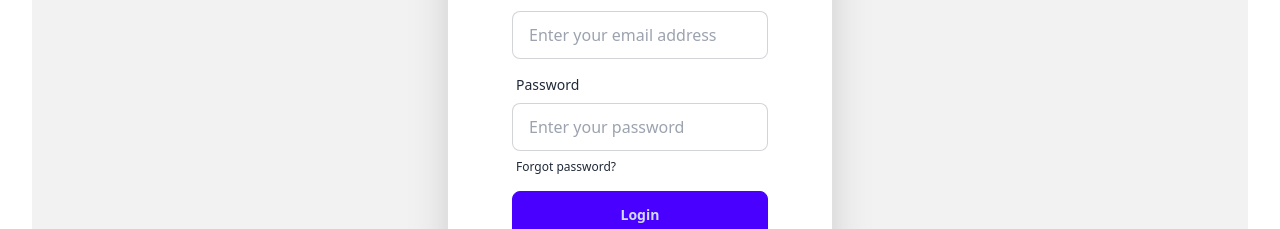
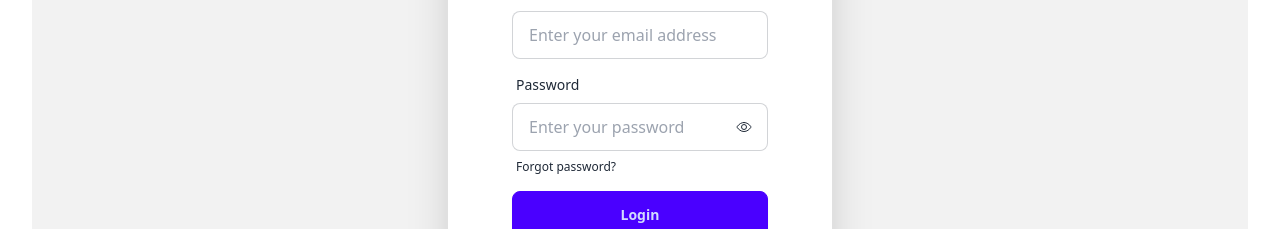
Before and after one commit to A1-mamun/Haven-Hideaway, a React (Vite) app: page /login in a window 1280 px wide. Shown: the part 261-490 px from the top of the page. Built offline with nearby package versions, Linux system fonts and the light colour scheme; no server answers.

Commit message:
Log in page error handle

```diff
--- a/src/Pages/Login/Login.jsx
+++ b/src/Pages/Login/Login.jsx
@@ -1,10 +1,14 @@
 import { Link } from "react-router-dom";
+import { IoEyeOffOutline, IoEyeOutline } from "react-icons/io5";
 import { FcGoogle } from "react-icons/fc";
 import { FaGithub } from "react-icons/fa";
-import { useContext } from "react";
+import { useContext, useState } from "react";
 import { AuthContext } from "../../Providers/AuthProviders";
 
 const Login = () => {
+  const [error, setError] = useState("");
+  const [succes, setSucces] = useState("");
+  const [showPassword, setShowPassword] = useState(false);
   const { signIn, signInGoogle, singInGithub } = useContext(AuthContext);
 
   const handleLogIn = (e) => {
@@ -14,10 +18,16 @@ const Login = () => {
     const email = form.get("email");
     const password = form.get("password");
     // console.log(email, password);
-
+    // reset eror
+    setError("");
+    setSucces("");
     signIn(email, password)
-      .then((result) => console.log(result.user))
-      .catch((error) => console.error(error));
+      .then((result) => setSucces("Loged in successfully"))
+      .catch((error) => {
+        const fullError = error.message;
+        const shortError = fullError.slice(22, fullError.length - 2);
+        setError(shortError);
+      });
   };
 
   const handleLogInWithGoogle = (e) => {
@@ -52,17 +62,23 @@ const Login = () => {
                 required
               />
             </div>
-            <div className="form-control">
+            <div className="form-control relative">
               <label className="label">
                 <span className="label-text">Password</span>
               </label>
               <input
-                type="password"
+                type={showPassword ? "text" : "password"}
                 name="password"
                 placeholder="Enter your password"
                 className="input input-bordered"
                 required
               />
+              <span
+                onClick={() => setShowPassword(!showPassword)}
+                className="absolute top-[52px] right-4"
+              >
+                {showPassword ? <IoEyeOffOutline /> : <IoEyeOutline />}
+              </span>
               <label className="label">
                 <a href="#" className="label-text-alt link link-hover">
                   Forgot password?
@@ -73,6 +89,9 @@ const Login = () => {
               <button className="btn btn-primary">Login</button>
             </div>
           </form>
+          {error && <p className="text-red-700">{error}</p>}
+          {succes && <p className="text-green-600">{succes}</p>}
+
           <div className="card-body pt-2">
             <div className="flex justify-between items-center">
               <div className="border border-gray-500 h-[1px] grow"></div>
```
